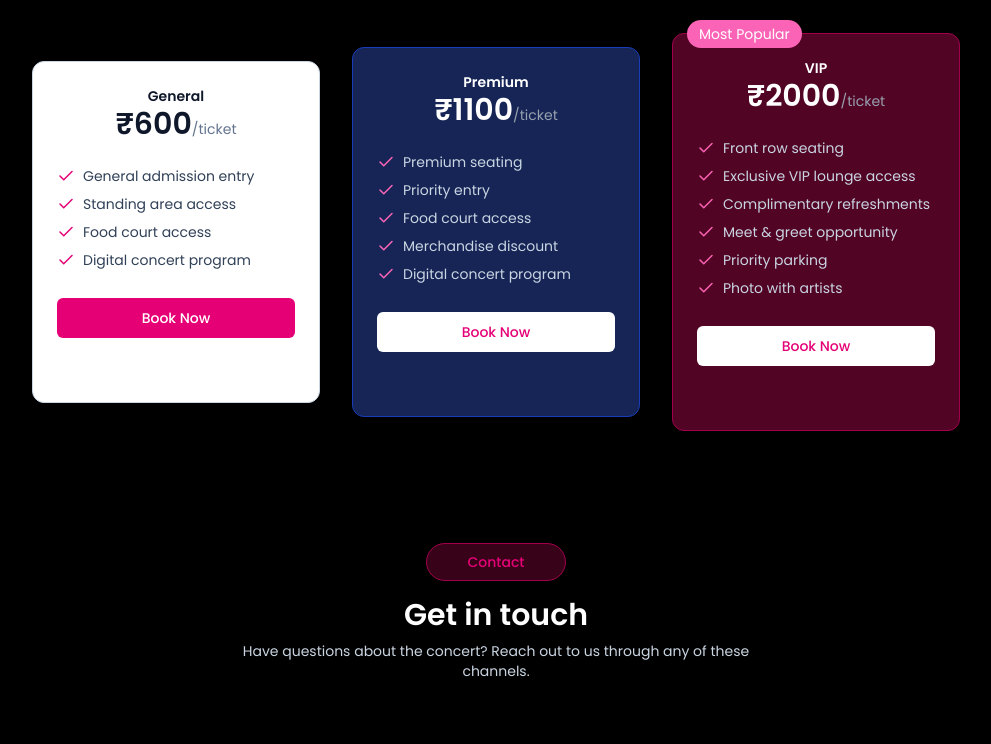
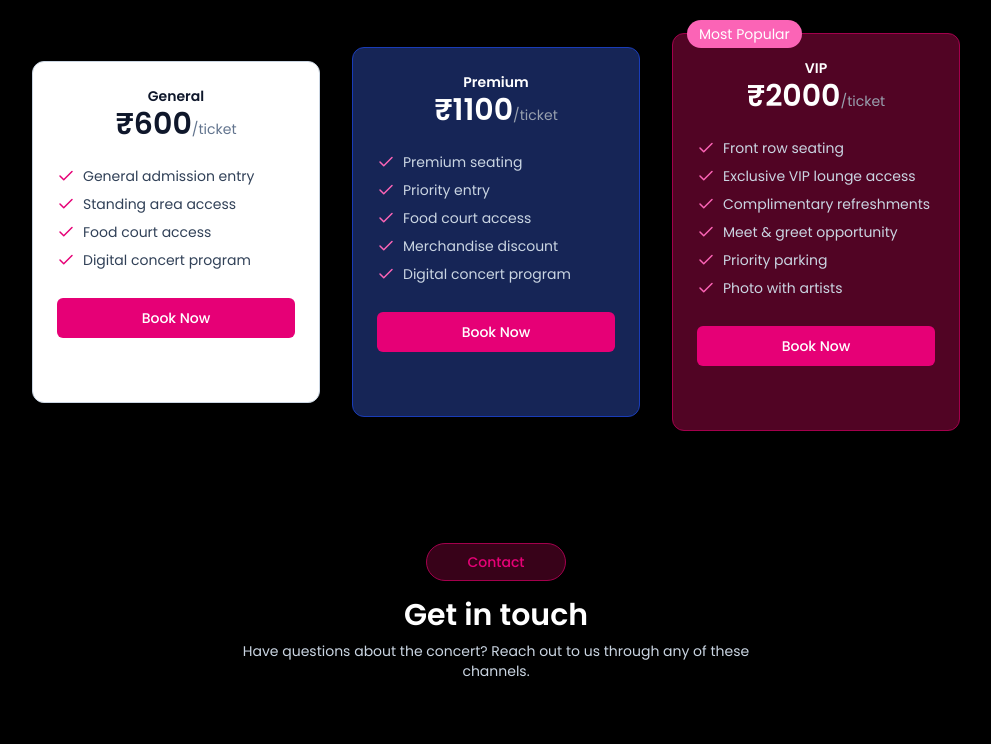
Before and after one commit to SriSitharth/Concert_Booking, a Next.js app: page / in a window 1280 px wide. Shown: the part 5496-6240 px from the top of the page, without its empty margins (144-1135 px from the left). Built offline with nearby package versions, Linux system fonts and the light colour scheme.

Commit message:
Added payment forms

```diff
--- a/sections/PricingSection.tsx
+++ b/sections/PricingSection.tsx
@@ -39,11 +39,25 @@ export default function PricingSection() {
                                 </li>
                             ))}
                         </ul>
-                        <a href="https://payments.cashfree.com/forms/tvkcup" target="_parent" className="block mt-7">
-                            <button type="button" className={`w-full py-2.5 rounded-md font-medium transition-all ${plan.color === 'white' ? 'bg-pink-600 text-white hover:bg-pink-700' : 'bg-white text-pink-600 hover:bg-slate-200'}`}>
-                                Book Now
-                            </button>
-                        </a>
+                        {plan.color === "white" ? (
+                            <a href="https://payments.cashfree.com/forms/white600" target="_blank" rel="noopener noreferrer" className="block mt-7">
+                                <button type="button" className={`w-full py-2.5 rounded-md font-medium transition-all ${plan.color === 'white' ? 'bg-pink-600 text-white hover:bg-pink-700' : 'bg-white text-pink-600 hover:bg-slate-200'}`}>
+                                    Book Now
+                                </button>
+                            </a>
+                        ) : plan.color === "navi-blue" ? (
+                            <a href="https://payments.cashfree.com/forms/naviblue1100" target="_blank" rel="noopener noreferrer" className="block mt-7">
+                                <button type="button" className={`w-full py-2.5 rounded-md font-medium transition-all ${plan.color === 'navi-blue' ? 'bg-pink-600 text-white hover:bg-pink-700' : 'bg-white text-pink-600 hover:bg-slate-200'}`}>
+                                    Book Now
+                                </button>
+                            </a>
+                        ) : (
+                            <a href="https://payments.cashfree.com/forms/darkpink2000" target="_blank" rel="noopener noreferrer" className="block mt-7">
+                                <button type="button" className={`w-full py-2.5 rounded-md font-medium transition-all ${plan.color === 'dark-pink' ? 'bg-pink-600 text-white hover:bg-pink-700' : 'bg-white text-pink-600 hover:bg-slate-200'}`}>
+                                    Book Now
+                                </button>
+                            </a>
+                        )}
                     </motion.div>
                 )})}
             </div>
```
